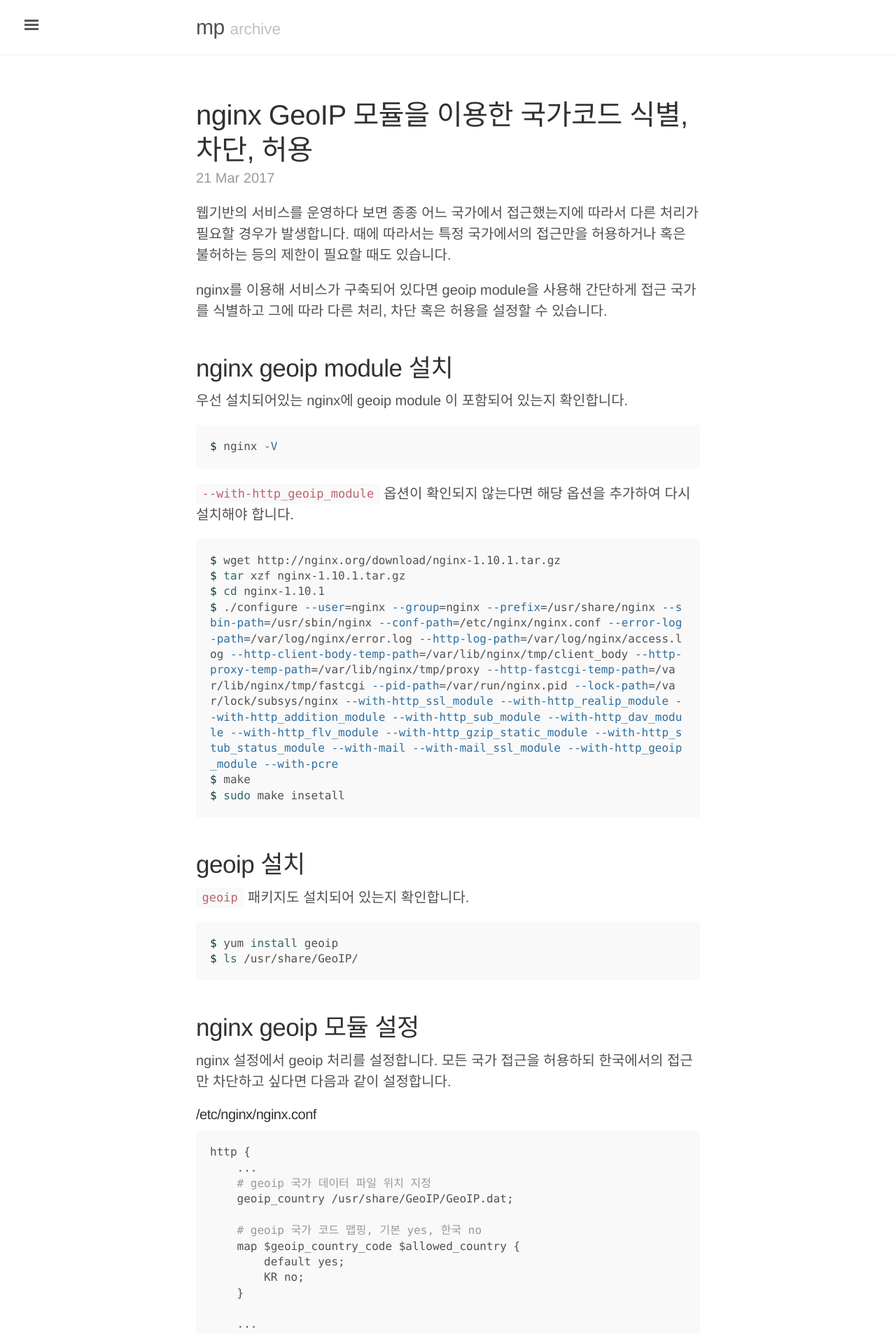
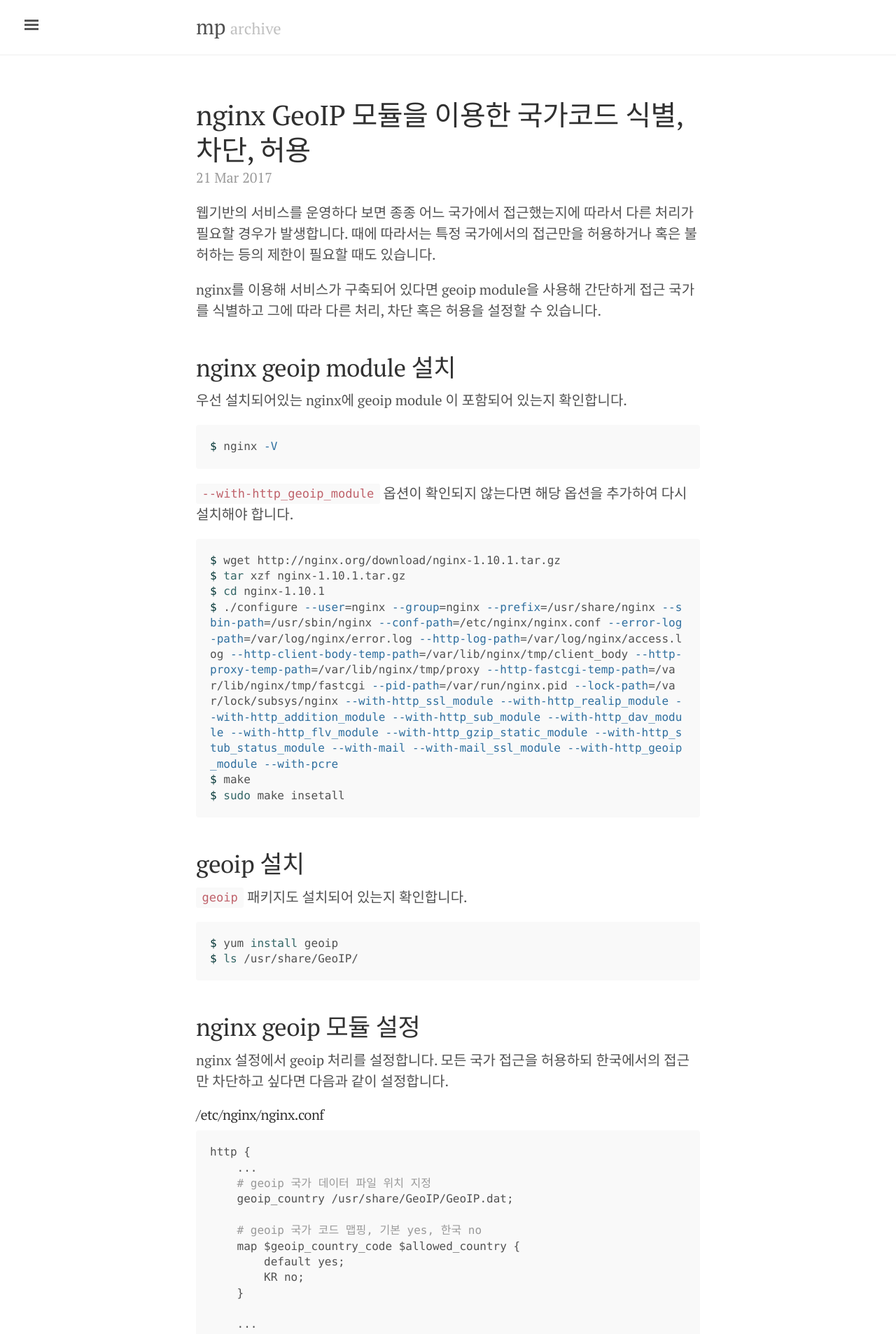
Before and after one commit to mnpk/mnpk.github.io, a Jekyll site: the page built from index.html, in a window 1280 px wide. Shown: the top 1906 px of the page at 70% size. Built offline with Jekyll 4.4.1, drawn with Linux system fonts in a browser that asks for light colours; the list of posts is cut into pages by our own code.

Commit message:
restore font-family

```diff
--- a/public/css/lanyon.css
+++ b/public/css/lanyon.css
@@ -48,7 +48,7 @@
 
 
 html {
-  /* font-family: "PT Serif", Georgia, "Times New Roman", serif;*/
+  font-family: "PT Serif", Georgia, "Times New Roman", serif;
   /* font-family: Merriweather, 'Nanum Myeongjo', serif; */
 }
 
```
